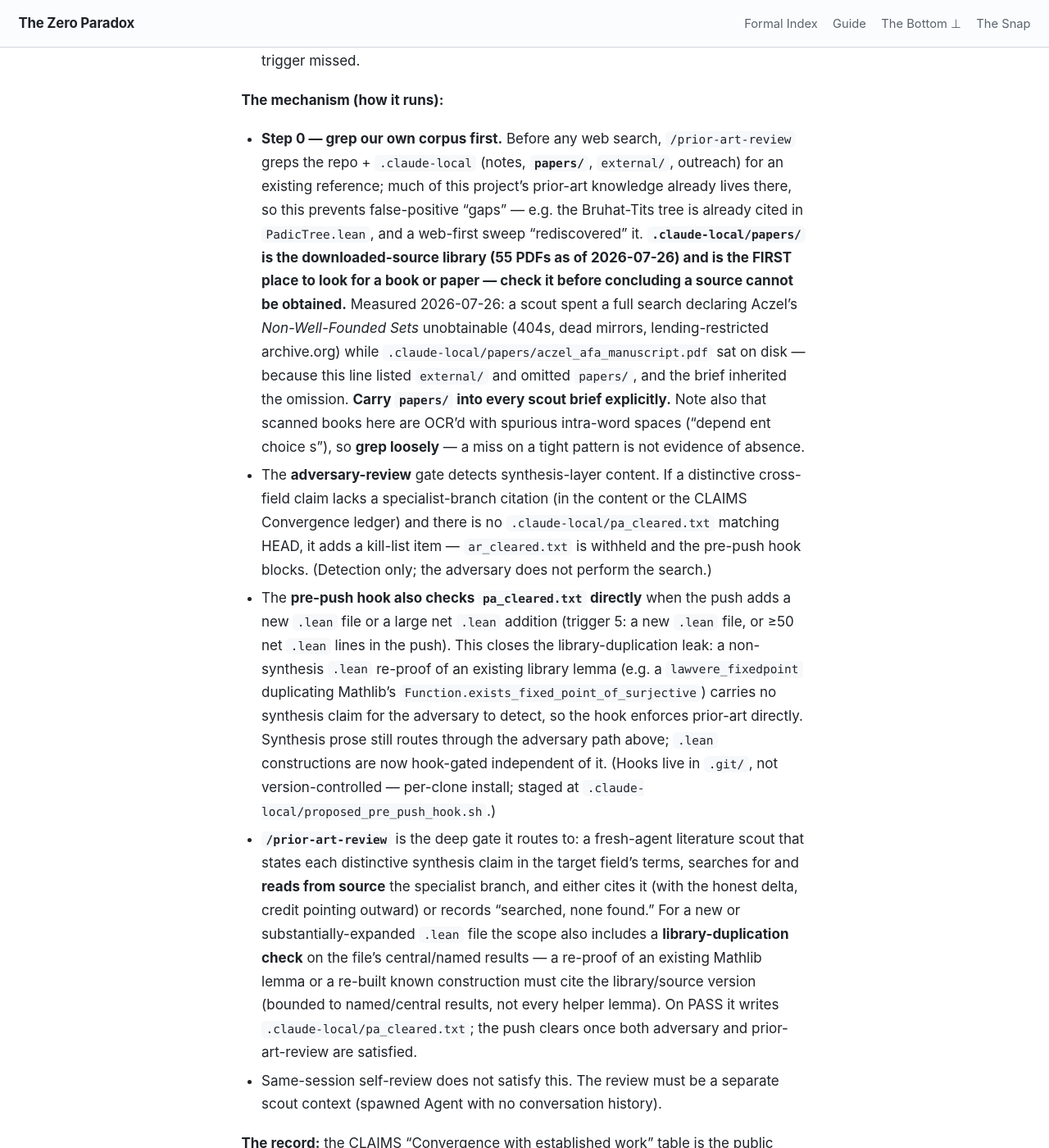
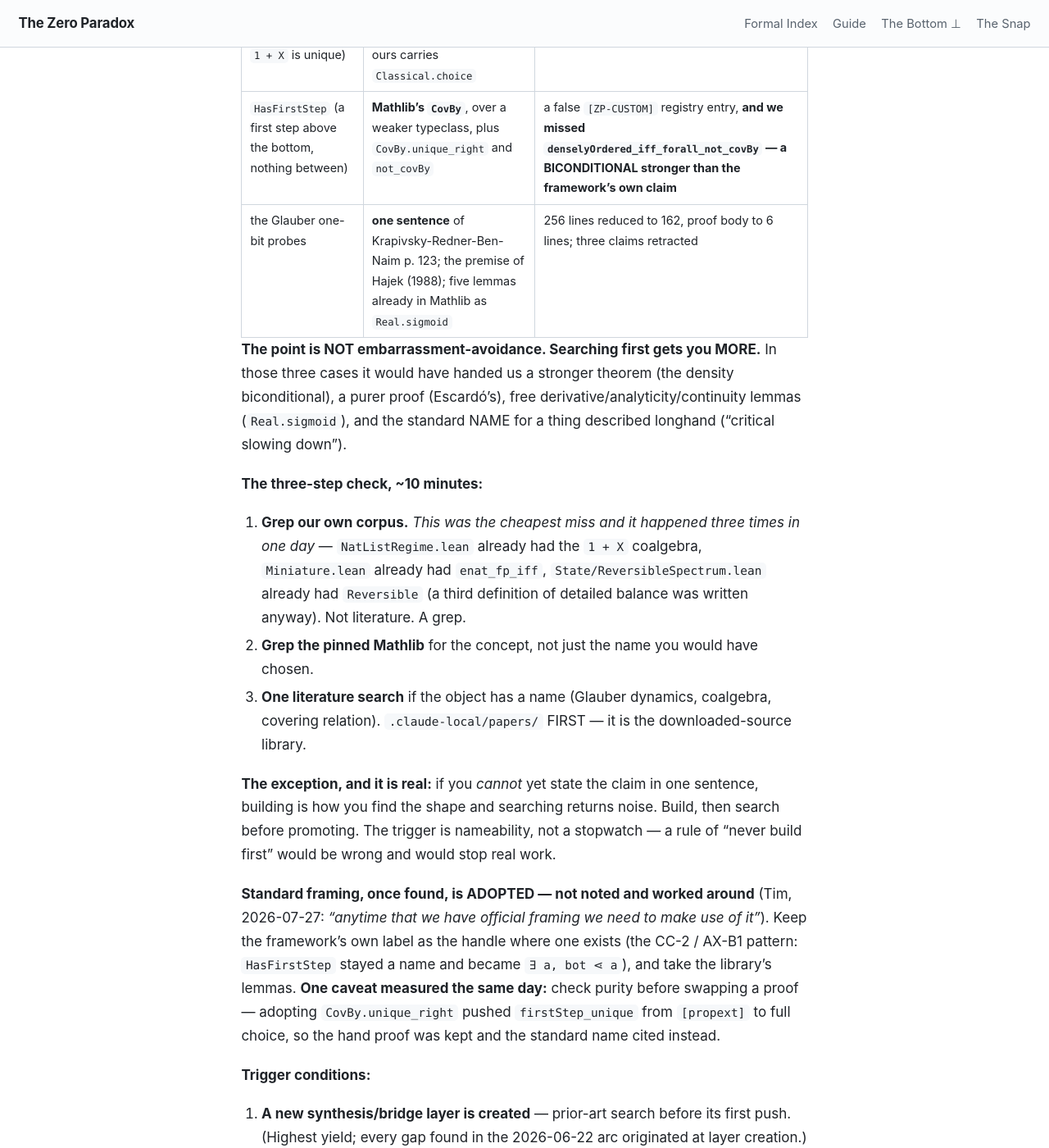
Before and after one commit to timbrigham/ZeroParadox, a Jekyll site: the page built from CLAUDE.md, in a window 1280 px wide and 1400 px high, scrolled down 18586 px. Shown: the whole window at 82% size. Built offline with Jekyll 4.4.1, drawn with Linux system fonts in a browser that asks for light colours; our own code applies the rules of GitHub Pages for plain Markdown files; some of the changed text lies outside the part shown.

Commit message:
CLAUDE.md: Trigger 0 - search before you build (three measured misses in one day)

```diff
--- a/CLAUDE.md
+++ b/CLAUDE.md
@@ -368,6 +368,45 @@ Same-session self-review does not satisfy this requirement. The review must be a
 The framework's value is its *delta* against prior art, so an uncited closest-prior-art reads as "unaware" — the crank-triage failure mode. Prior-art search is therefore a **gated control**, not an aspiration. It is enforced through the adversary-review gate's **synthesis-layer detection** (the same routing pattern as claim-status → `/claim-review`).
 
 **Scope — synthesis/bridge layers only.** A trigger fires on content that unifies, connects, or identifies a structure across more than one field or framework (e.g. the diagonal-fixed-point keystone, ZP-P, ZP-G/H). It does **not** fire on theorem-backed layers whose central claim is a single named classical theorem the framework merely invokes (ZP-B / Ostrowski, ZP-L/M / Gentzen) — those are already anchored. *Caveat (the ZP-D lesson):* a theorem-backed layer can still carry a distinctive *construction* with its own prior art that the cited theorem does not cover — caught by trigger 5 below, not by synthesis-detection.
+
+### ⚠ TRIGGER 0 — SEARCH BEFORE YOU BUILD. Hard rule, and it is the cheapest one here.
+
+**If you can state the claim in one sentence of standard mathematical English, search for it
+BEFORE writing Lean.** Not after. The post-hoc gate below still runs; this sits in front of it.
+
+**Measured 2026-07-27 — three findings in a single day, every one of them searchable beforehand:**
+
+| what was built | what already existed | cost of not looking |
+|---|---|---|
+| `notEL_unique` (non-terminating element of the final coalgebra of `1 + X` is unique) | **Escardó's `not-finite-is-∞'`** (TypeTopology) — and proved from function extensionality alone, where ours carries `Classical.choice` | a whole build, and a *purer* proof left on the table |
+| `HasFirstStep` (a first step above the bottom, nothing between) | **Mathlib's `CovBy`**, over a weaker typeclass, plus `CovBy.unique_right` and `not_covBy` | a false `[ZP-CUSTOM]` registry entry, **and we missed `denselyOrdered_iff_forall_not_covBy` — a BICONDITIONAL stronger than the framework's own claim** |
+| the Glauber one-bit probes | **one sentence** of Krapivsky-Redner-Ben-Naim p. 123; the premise of Hajek (1988); five lemmas already in Mathlib as `Real.sigmoid` | 256 lines reduced to 162, proof body to 6 lines; three claims retracted |
+
+**The point is NOT embarrassment-avoidance. Searching first gets you MORE.** In those three cases
+it would have handed us a stronger theorem (the density biconditional), a purer proof (Escardó's),
+free derivative/analyticity/continuity lemmas (`Real.sigmoid`), and the standard NAME for a thing
+described longhand ("critical slowing down").
+
+**The three-step check, ~10 minutes:**
+1. **Grep our own corpus.** *This was the cheapest miss and it happened three times in one day* —
+   `NatListRegime.lean` already had the `1 + X` coalgebra, `Miniature.lean` already had
+   `enat_fp_iff`, `State/ReversibleSpectrum.lean` already had `Reversible` (a third definition of
+   detailed balance was written anyway). Not literature. A grep.
+2. **Grep the pinned Mathlib** for the concept, not just the name you would have chosen.
+3. **One literature search** if the object has a name (Glauber dynamics, coalgebra, covering
+   relation). `.claude-local/papers/` FIRST — it is the downloaded-source library.
+
+**The exception, and it is real:** if you *cannot* yet state the claim in one sentence, building
+is how you find the shape and searching returns noise. Build, then search before promoting. The
+trigger is nameability, not a stopwatch — a rule of "never build first" would be wrong and would
+stop real work.
+
+**Standard framing, once found, is ADOPTED — not noted and worked around** (Tim, 2026-07-27:
+*"anytime that we have official framing we need to make use of it"*). Keep the framework's own
+label as the handle where one exists (the CC-2 / AX-B1 pattern: `HasFirstStep` stayed a name and
+became `∃ a, bot ⋖ a`), and take the library's lemmas. **One caveat measured the same day:** check
+purity before swapping a proof — adopting `CovBy.unique_right` pushed `firstStep_unique` from
+`[propext]` to full choice, so the hand proof was kept and the standard name cited instead.
 
 **Trigger conditions:**
 1. **A new synthesis/bridge layer is created** — prior-art search before its first push. (Highest yield; every gap found in the 2026-06-22 arc originated at layer creation.)
```
